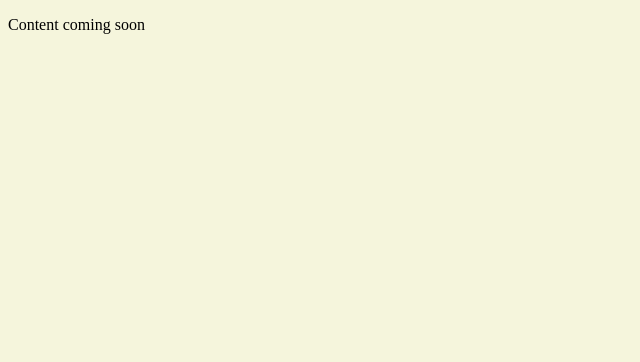
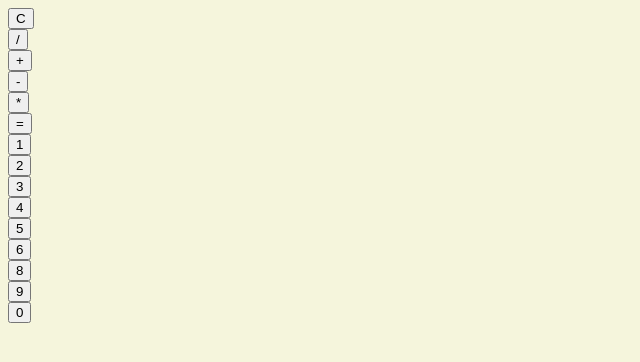
Before and after one commit to NewRedRoses/Calculator, a plain HTML site: page index.html in a window 1280 px wide. Shown: the whole page, without its empty margins (0-640 px from the left). Drawn offline with Linux system fonts and the light colour scheme.

Commit message:
Add buttons for operations and digits placement

```diff
--- a/index.html
+++ b/index.html
@@ -1,13 +1,45 @@
-<!doctype html>
+<!DOCTYPE html>
 <html lang="en">
   <head>
-        <meta charset="utf-8">
-        <meta name="viewport" content="width=device-width, initial-scale=1">
+    <meta charset="utf-8" />
+    <meta name="viewport" content="width=device-width, initial-scale=1" />
     <title>Calculator</title>
-        <link rel="stylesheet" href="styles.css"/>
+    <link rel="stylesheet" href="styles.css" />
     <script src="javascript.js" defer></script>
   </head>
   <body>
-        <p> Content coming soon </p>
+    <!-- <p>Content coming soon</p> -->
+    <!-- Calculator -->
+    <div class="container">
+      <div id="clear-btn">
+        <button>C</button>
+      </div>
+      <div id="divide-btn">
+        <button>/</button>
+      </div>
+      <div id="add-btn">
+        <button>+</button>
+      </div>
+      <div id="subtract-btn">
+        <button>-</button>
+      </div>
+      <div id="multiply-btn">
+        <button>*</button>
+      </div>
+      <div id="equals-btn">
+        <button>=</button>
+      </div>
+      <div class="digits">
+        <div><button>1</button></div>
+        <div><button>2</button></div>
+        <div><button>3</button></div>
+        <div><button>4</button></div>
+        <div><button>5</button></div>
+        <div><button>6</button></div>
+        <div><button>8</button></div>
+        <div><button>9</button></div>
+        <div><button>0</button></div>
+      </div>
+    </div>
   </body>
 </html>
```
Lines whose indentation alone changed are shown as unchanged.
